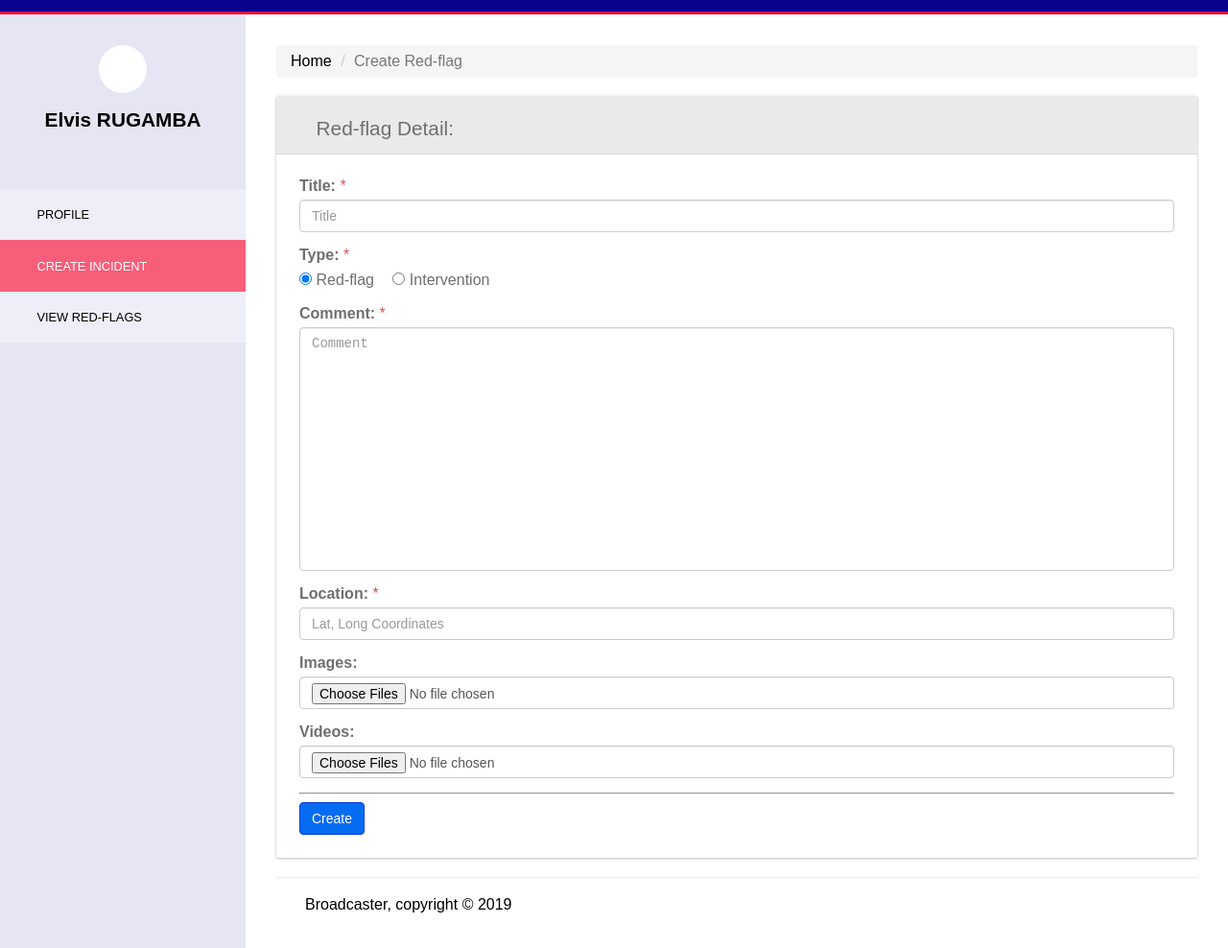
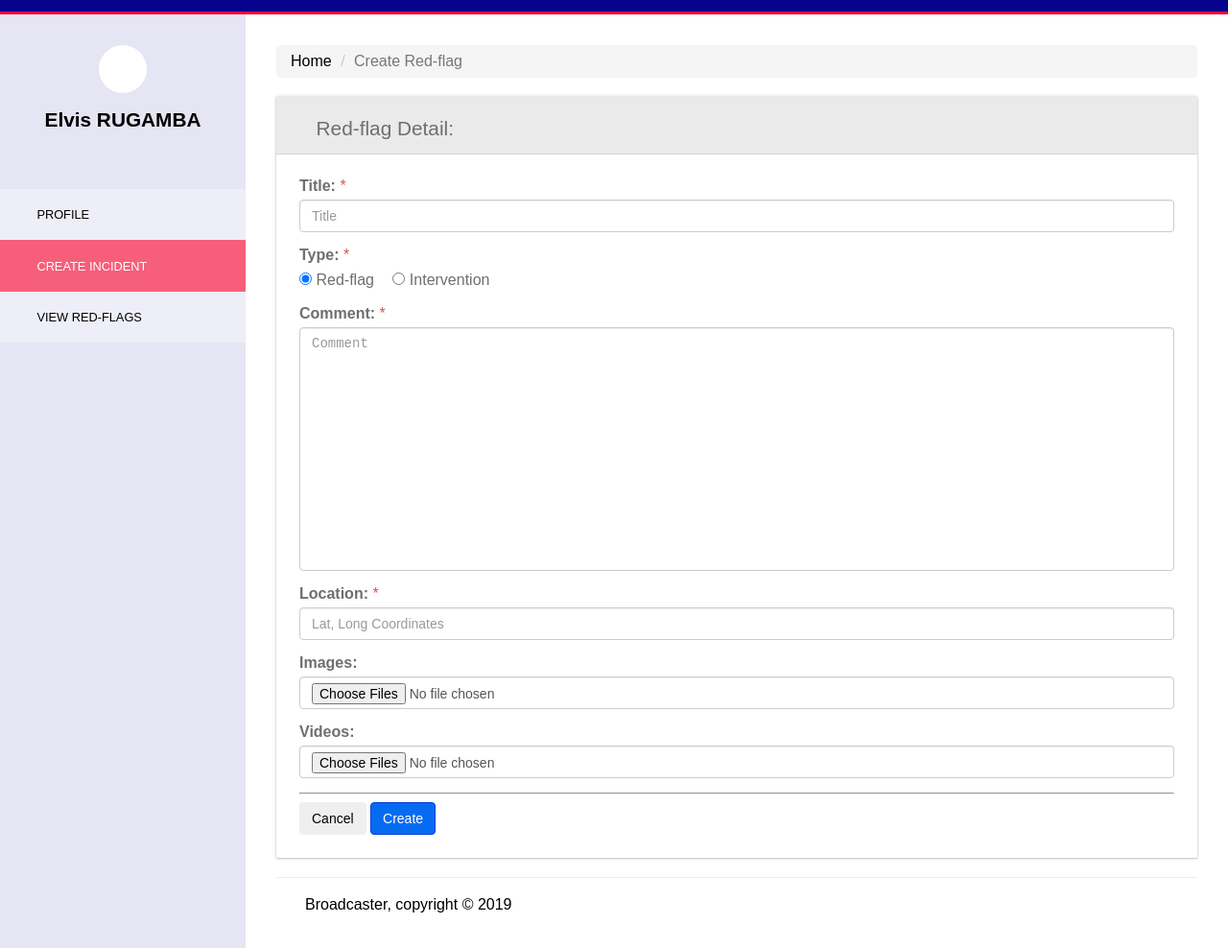
Before and after one commit to Elvis-rugamba/broadcaster, a plain HTML site: page UI/create-red-flag.html in a window 1280 px wide. Shown: the part 88-1076 px from the top of the page at 96% size. Drawn offline with Linux system fonts and the light colour scheme.

Commit message:
Add cancel button to create incident page

```diff
--- a/UI/create-red-flag.html
+++ b/UI/create-red-flag.html
@@ -100,6 +100,7 @@
 
                         <hr>
 
+                        <button type="submit" name="submit" class="btn">Cancel</button>
                         <button type="submit" name="submit" class="btn btn-primary" onclick="validateForm();">Create</button>
                     </form>
                 </div>
```
